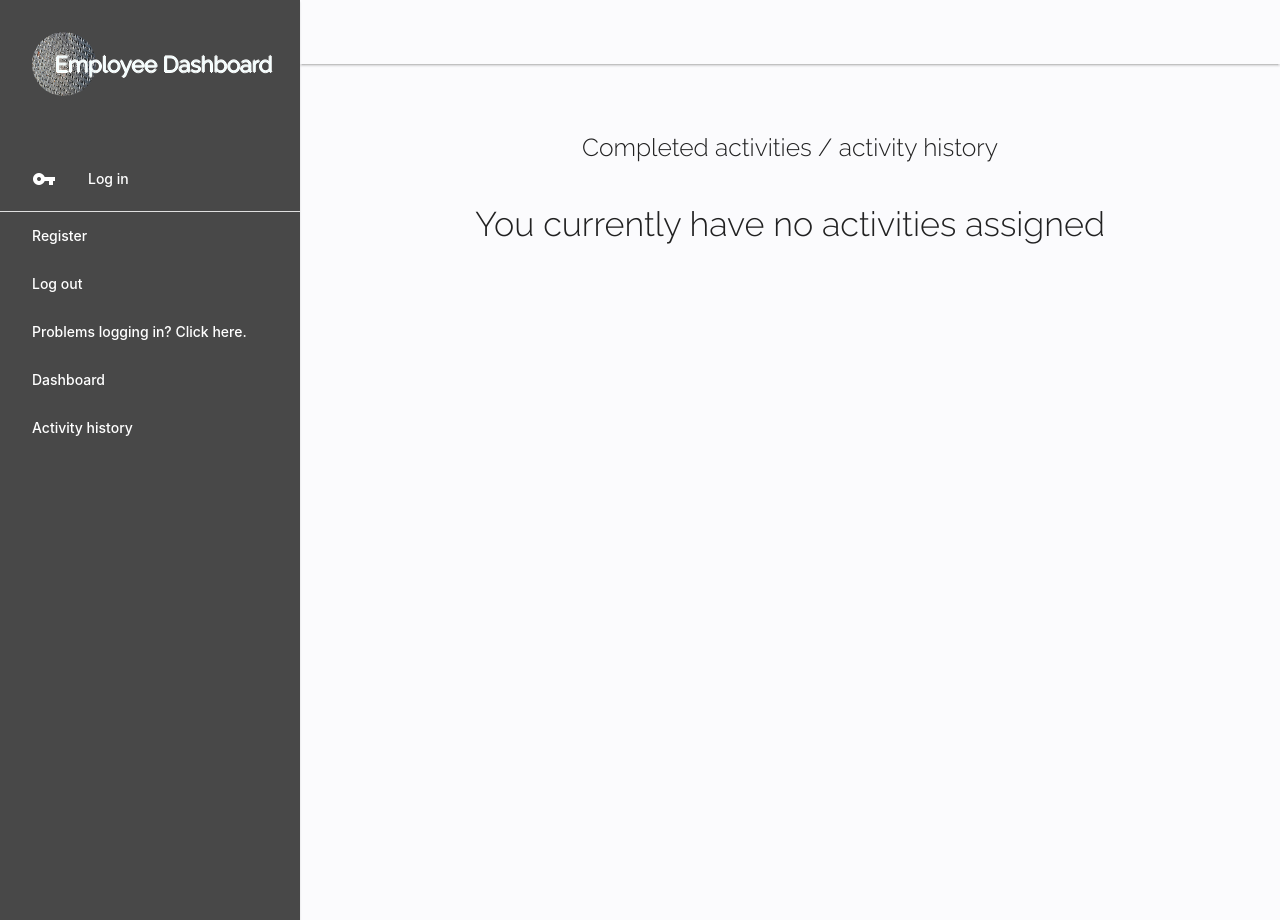
After one commit to D-Lawson/employee-dashboard-app, a Flask app: page /activity_history in a window 1280 px wide. The commit adds this page. Run offline with Flask 2, Linux system fonts and the light colour scheme; data that the repository does not hold is empty; some libraries are stand-ins or nearby versions.

Commit message:
Add 'complete activity', send to activity history

```diff
--- a/app.py
+++ b/app.py
@@ -113,12 +113,14 @@ def admin_dashboard():
             "activity_name": request.form.get("activity_name"),
             "activity_description": request.form.get("activity_description"),
             "target_date": combine,
+            "date_string": datestring,
+            "completed": "no",
         }
         mongo.db.activities.insert_one(activity)
         flash("Activity successfully assigned to user")
         return redirect(url_for("admin_dashboard"))
 
-    activities = list(mongo.db.activities.find().sort("target_date", 1))
+    activities = list(mongo.db.activities.find({"completed":"no"}).sort("target_date", 1))
 
 
     users = mongo.db.users.find().sort("username", 1)
@@ -139,6 +141,7 @@ def edit_activity(activity_id):
             "activity_description": request.form.get("activity_description"),
             "target_date": combine,
             "date_string": datestring,
+            "completed": "no",
         }
         mongo.db.activities.update({"_id": ObjectId(activity_id)}, update)
         flash("Activity successfully updated")
@@ -156,6 +159,28 @@ def delete_activity(activity_id):
     return redirect(url_for("admin_dashboard"))
 
 
+@app.route("/completed/<activity_id>")
+def completed(activity_id):
+
+    completed = {
+        "completed": "yes",
+    }
+
+    mongo.db.activities.update_one({"_id": ObjectId(activity_id)},{"$set":completed})
+
+    flash("Activity marked as complete")
+    return redirect(url_for("admin_dashboard"))
+
+
+@app.route("/activity_history", methods=["GET", "POST"])
+def activity_history():
+
+    activities = list(mongo.db.activities.find({"completed":"yes"}).sort("target_date", 1))
+
+    users = mongo.db.users.find().sort("username", 1)
+    return render_template("activity_history.html", users=users, activities=activities)
+
+
 
 if __name__ == "__main__":
     app.run(host=os.environ.get("IP"),
--- a/static/css/style.css
+++ b/static/css/style.css
@@ -142,6 +142,13 @@ input:-webkit-autofill:active{
   }
 }
 
+.activity-name-a {
+  float: left;
+  position: absolute;
+  left: 50px;
+  bottom: 20px;
+}
+
 .edit {
   float: left;
   position: absolute;
@@ -177,3 +184,16 @@ input:-webkit-autofill:active{
     bottom: 20px;
   }
 }
+
+.time-icon-a {
+  float: left;
+  position: absolute;
+  left: 0;
+  bottom: 19px;
+  white-space: nowrap;
+}
+
+
+.button-margin{
+  margin: 3px;
+}
--- /dev/null
+++ b/templates/activity_history.html
@@ -0,0 +1,29 @@
+{% extends "base.html" %}
+{% block content %}
+
+<h5 class="center-align heading-top-bottom">Completed activities / activity history</h5>
+
+
+{% if activities|length > 0 %}
+  {% for activity in activities %}
+  <div class="row">
+      <ul class="col collapsible s12 heading-top no-margin">
+      <li>
+          <div class="collapsible-header header-size">
+              <i class="material-icons green-text time-icon-a">check</i>
+              <span class="activity-name-a length-size-{{ loop.index }}"><strong>{{ activity.activity_name }}</strong></span>
+              <span class="right-align activity-margin assigned-to">Assigned to: <strong> {{ activity.username }}</strong> </span>
+              <span class="right-align activity-margin due-by">Due by: <strong> {{ activity.date_string }}</strong></span>
+          </div>
+          <div class="collapsible-body">
+              <span><strong>{{ activity.activity_description }}</strong></span></div>
+      </li>
+      </ul>
+  </div>
+  {% endfor %}
+{% else %}
+<h4 class="center-align">You currently have no activities assigned</h4>
+{% endif %}
+
+
+{% endblock %}
--- a/templates/admin_dashboard.html
+++ b/templates/admin_dashboard.html
@@ -53,6 +53,7 @@
 
 {% if activities|length > 0 %}
   {% for activity in activities %}
+
     <div class="row">
         <ul class="col collapsible s12 heading-top no-margin">
         <li>
@@ -70,6 +71,7 @@
         </li>
         </ul>
     </div>
+
   {% endfor %}
 {% else %}
 <h4 class="center-align">You currently have no activities assigned</h4>
--- a/templates/base.html
+++ b/templates/base.html
@@ -38,7 +38,8 @@
                 <li><a class="white-text" href="{{ url_for('register') }}">Register</a></li>
                 <li><a class="white-text" href="{{ url_for('logout') }}">Log out</a></li>
                 <li><a href="#!" class="white-text waves-effect">Problems logging in? Click here.</a></li>
-
+                <li><a href="{{ url_for('admin_dashboard') }}" class="white-text waves-effect">Dashboard</a></li>
+                <li><a href="{{ url_for('activity_history') }}" class="white-text waves-effect">Activity history</a></li>
             </ul>
         </nav>
 
--- a/templates/edit_activity.html
+++ b/templates/edit_activity.html
@@ -46,10 +46,11 @@
         <!-- submit activity -->
         <div class="row">
             <div class="col s12 center-align">
+                <a href="{{ url_for('completed', activity_id=activity._id) }}" class="btn-small blue button-margin">Completed</a>
                 <button type="submit" class="col s12 m6 offset-m3 btn waves-effect waves-light submit-fill text-shadow">
                     Update activity<i class="material-icons right">send</i>
                 </button>
-                <a href="{{ url_for('delete_activity', activity_id=activity._id) }}" class="btn-small red">Delete activity</a>
+                <a href="{{ url_for('delete_activity', activity_id=activity._id) }}" class="btn-small red button-margin">Delete activity</a>
             </div>
         </div>
     </form>
```
Lines whose indentation alone changed are shown as unchanged.
